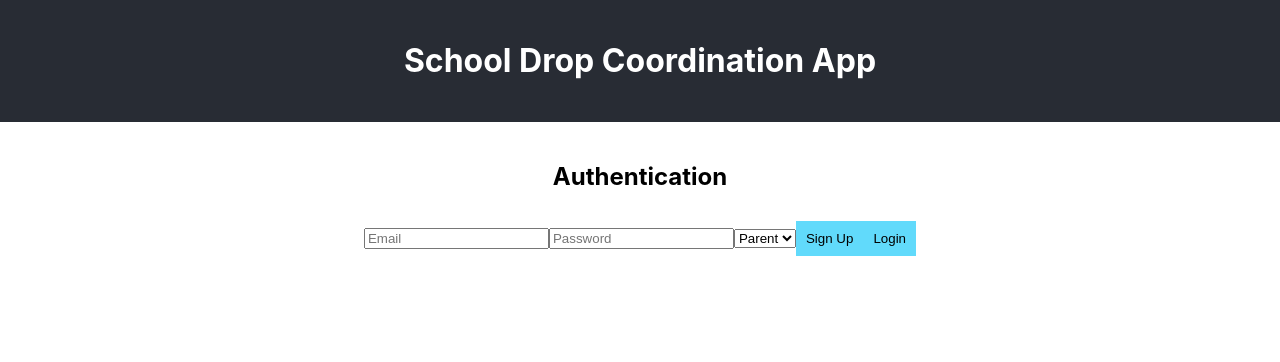
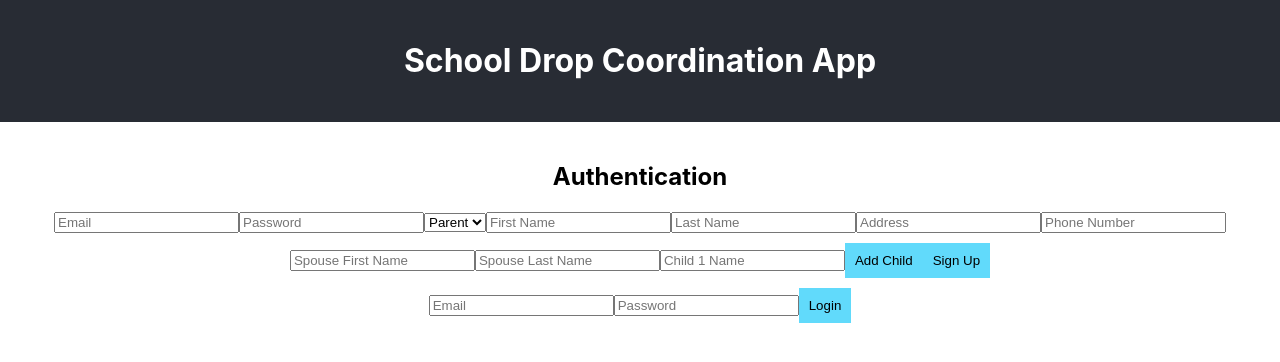
Before and after one commit to dhananjay-dxb/dhananjay-dxb.github.io, a React (Create React App) app: page / in a window 1280 px wide. Shown: the top 362 px of the page. Built offline with nearby package versions, Linux system fonts and the light colour scheme; no server answers.

Commit message:
Implement user roles and sign-up approval process

```diff
--- a/src/components/Auth.js
+++ b/src/components/Auth.js
@@ -1,19 +1,54 @@
 import React, { useState } from 'react';
-import { auth, setUserRole } from '../firebase';
-import { createUserWithEmailAndPassword, signInWithEmailAndPassword } from 'firebase/auth';
+import { auth, db } from '../firebase';
+import { createUserWithEmailAndPassword, signInWithEmailAndPassword, signOut } from 'firebase/auth';
+import { setDoc, doc, collection, addDoc, getDoc } from 'firebase/firestore';
 
 function Auth() {
   const [email, setEmail] = useState('');
   const [password, setPassword] = useState('');
   const [role, setRole] = useState('parent');
+  const [firstName, setFirstName] = useState('');
+  const [lastName, setLastName] = useState('');
+  const [address, setAddress] = useState('');
+  const [phone, setPhone] = useState('');
+  const [spouseFirstName, setSpouseFirstName] = useState('');
+  const [spouseLastName, setSpouseLastName] = useState('');
+  const [children, setChildren] = useState([{ name: '' }]);
   const [error, setError] = useState(null);
 
   const handleSignUp = async (e) => {
     e.preventDefault();
     try {
       const userCredential = await createUserWithEmailAndPassword(auth, email, password);
-      await setUserRole(userCredential.user.uid, role);
-      alert('User created successfully!');
+      const user = userCredential.user;
+
+      const userData = {
+        email,
+        role,
+        firstName,
+        lastName,
+        address,
+        phone,
+        spouseFirstName,
+        spouseLastName,
+        children: children.filter(child => child.name.trim() !== ''),
+        approved: role === 'admin' // Admins are automatically approved
+      };
+
+      await setDoc(doc(db, 'users', user.uid), userData);
+
+      if (role === 'parent') {
+        // Send notification to admin
+        await addDoc(collection(db, 'notifications'), {
+          type: 'new_parent_signup',
+          userId: user.uid,
+          createdAt: new Date(),
+          status: 'pending'
+        });
+        alert('Sign-up successful. Please wait for admin approval.');
+      } else {
+        alert('Admin account created successfully!');
+      }
     } catch (error) {
       setError(error.message);
     }
@@ -22,7 +57,13 @@ function Auth() {
 const handleLogin = async (e) => {
   e.preventDefault();
   try {
-      await signInWithEmailAndPassword(auth, email, password);
+    const userCredential = await signInWithEmailAndPassword(auth, email, password);
+    const userDoc = await getDoc(doc(db, 'users', userCredential.user.uid));
+    const userData = userDoc.data();
+    if (userData.role === 'parent' && !userData.approved) {
+      alert('Your account is pending approval. Please wait for admin approval.');
+      await auth.signOut();
+    }
   } catch (error) {
     setError(error.message);
   }
@@ -32,25 +73,101 @@ function Auth() {
     <div>
       <h2>Authentication</h2>
       {error && <p style={{color: 'red'}}>{error}</p>}
-      <form>
+      <form onSubmit={handleSignUp}>
         <input
           type="email"
           value={email}
           onChange={(e) => setEmail(e.target.value)}
           placeholder="Email"
+          required
         />
         <input
           type="password"
           value={password}
           onChange={(e) => setPassword(e.target.value)}
           placeholder="Password"
+          required
         />
         <select value={role} onChange={(e) => setRole(e.target.value)}>
           <option value="parent">Parent</option>
           <option value="admin">Admin</option>
         </select>
-        <button onClick={handleSignUp}>Sign Up</button>
-        <button onClick={handleLogin}>Login</button>
+        <input
+          type="text"
+          value={firstName}
+          onChange={(e) => setFirstName(e.target.value)}
+          placeholder="First Name"
+          required
+        />
+        <input
+          type="text"
+          value={lastName}
+          onChange={(e) => setLastName(e.target.value)}
+          placeholder="Last Name"
+          required
+        />
+        <input
+          type="text"
+          value={address}
+          onChange={(e) => setAddress(e.target.value)}
+          placeholder="Address"
+          required
+        />
+        <input
+          type="tel"
+          value={phone}
+          onChange={(e) => setPhone(e.target.value)}
+          placeholder="Phone Number"
+          required
+        />
+        <input
+          type="text"
+          value={spouseFirstName}
+          onChange={(e) => setSpouseFirstName(e.target.value)}
+          placeholder="Spouse First Name"
+        />
+        <input
+          type="text"
+          value={spouseLastName}
+          onChange={(e) => setSpouseLastName(e.target.value)}
+          placeholder="Spouse Last Name"
+        />
+        {children.map((child, index) => (
+          <input
+            key={index}
+            type="text"
+            value={child.name}
+            onChange={(e) => {
+              const newChildren = [...children];
+              newChildren[index].name = e.target.value;
+              setChildren(newChildren);
+            }}
+            placeholder={`Child ${index + 1} Name`}
+          />
+        ))}
+        {children.length < 3 && (
+          <button type="button" onClick={() => setChildren([...children, { name: '' }])}>
+            Add Child
+          </button>
+        )}
+        <button type="submit">Sign Up</button>
+      </form>
+      <form onSubmit={handleLogin}>
+        <input
+          type="email"
+          value={email}
+          onChange={(e) => setEmail(e.target.value)}
+          placeholder="Email"
+          required
+        />
+        <input
+          type="password"
+          value={password}
+          onChange={(e) => setPassword(e.target.value)}
+          placeholder="Password"
+          required
+        />
+        <button type="submit">Login</button>
       </form>
     </div>
   );
--- a/src/components/Calendar.js
+++ b/src/components/Calendar.js
@@ -1,6 +1,6 @@
 import React from 'react';
 import { Calendar, dateFnsLocalizer } from 'react-big-calendar';
-import { format, parse, startOfWeek, getDay, addMinutes, setHours, setMinutes } from 'date-fns';
+import { format, parse, startOfWeek, getDay, addMinutes } from 'date-fns';
 import enUS from 'date-fns/locale/en-US';
 import 'react-big-calendar/lib/css/react-big-calendar.css';
 
@@ -15,20 +15,6 @@ const localizer = dateFnsLocalizer({
   getDay,
   locales,
 });
-
-// Function to generate a color based on a string (parent name)
-const stringToColor = (str) => {
-  let hash = 0;
-  for (let i = 0; i < str.length; i++) {
-    hash = str.charCodeAt(i) + ((hash << 5) - hash);
-  }
-  let color = '#';
-  for (let i = 0; i < 3; i++) {
-    const value = (hash >> (i * 8)) & 0xFF;
-    color += ('00' + value.toString(16)).substr(-2);
-  }
-  return color;
-};
 
 const MyCalendar = ({ schedules }) => {
   const events = schedules.flatMap(schedule => {
@@ -71,7 +57,7 @@ const MyCalendar = ({ schedules }) => {
   });
 
   const eventStyleGetter = (event) => {
-    const backgroundColor = stringToColor(event.parent);
+    const backgroundColor = event.type === 'Drop-off' ? '#28a745' : '#dc3545';
     return {
       style: {
         backgroundColor,
@@ -86,12 +72,17 @@ const MyCalendar = ({ schedules }) => {
 
   // Find the earliest and latest times in the schedules
   const times = events.flatMap(event => [event.start, event.end]);
-  const minTime = times.reduce((min, time) => time < min ? time : min, times[0]);
-  const maxTime = times.reduce((max, time) => time > max ? time : max, times[0]);
+  const minTime = times.length > 0 ? times.reduce((min, time) => time < min ? time : min) : new
+Date();
+  const maxTime = times.length > 0 ? times.reduce((max, time) => time > max ? time : max) : new
+Date();
 
   // Round to nearest hour
-  const min = setMinutes(setHours(new Date(), minTime.getHours()), 0);
-  const max = setMinutes(setHours(new Date(), maxTime.getHours() + 1), 0);
+  const min = new Date(minTime);
+  min.setMinutes(0);
+  const max = new Date(maxTime);
+  max.setHours(max.getHours() + 1);
+  max.setMinutes(0);
 
   return (
     <div style={{ height: '500px' }}>
--- a/src/components/Dashboard.js
+++ b/src/components/Dashboard.js
@@ -1,8 +1,16 @@
 import React, { useState, useEffect } from 'react';
 import { auth, db } from '../firebase';
 import { useAuth } from '../hooks/useAuth';
-import { collection, addDoc, query, where, onSnapshot, updateDoc, doc, deleteDoc } from
-'firebase/firestore';
+import {
+  collection,
+  addDoc,
+  query,
+  where,
+  onSnapshot,
+  updateDoc,
+  doc,
+  deleteDoc
+} from 'firebase/firestore';
 import MyCalendar from './Calendar';
 import './Dashboard.css';
 
@@ -22,13 +30,14 @@ function Dashboard() {
   });
   const [editingSchedule, setEditingSchedule] = useState(null);
   const [changesWereMade, setChangesWereMade] = useState(false);
+  const [notifications, setNotifications] = useState([]);
 
 useEffect(() => {
-    if (user) {
-      const q = query(collection(db, 'schedules'), where('userId', '==', user.uid));
+  if (user && user.role === 'admin') {
+    const q = query(collection(db, 'notifications'), where('status', '==', 'pending'));
     const unsubscribe = onSnapshot(q, (querySnapshot) => {
-        const schedulesData = querySnapshot.docs.map(doc => ({ id: doc.id, ...doc.data() }));
-        setSchedules(schedulesData);
+      const notificationsData = querySnapshot.docs.map(doc => ({ id: doc.id, ...doc.data() }));
+      setNotifications(notificationsData);
     });
     return () => unsubscribe();
   }
@@ -37,7 +46,16 @@ function Dashboard() {
   const handleSignOut = () => {
     auth.signOut();
   };
-
+const handleApproval = async (notificationId, userId, approved) => {
+  try {
+    await updateDoc(doc(db, 'users', userId), { approved });
+    await updateDoc(doc(db, 'notifications', notificationId), { status: 'processed' });
+    // TODO: Send email notification to the user
+    alert(`User ${approved ? 'approved' : 'denied'}`);
+  } catch (error) {
+    console.error('Error processing approval:', error);
+  }
+};
   const handleAddOrUpdateSchedule = async (e) => {
     e.preventDefault();
     try {
@@ -246,6 +264,22 @@ handleDelete(schedule.id)}>Delete</button>
       <MyCalendar schedules={schedules} />
 
       <button onClick={handleSignOut} className="sign-out-btn">Sign Out</button>
+{user.role === 'admin' && notifications.length > 0 && (
+  <div>
+    <h3>Pending Approvals</h3>
+    {notifications.map(notification => (
+      <div key={notification.id}>
+        <p>New parent sign-up: {notification.userId}</p>
+        <button onClick={() => handleApproval(notification.id, notification.userId, true)}>
+          Approve
+        </button>
+        <button onClick={() => handleApproval(notification.id, notification.userId, false)}>
+          Deny
+        </button>
+      </div>
+    ))}
+  </div>
+)}
   </div>
   );
 }
```
Lines whose indentation alone changed are shown as unchanged.
